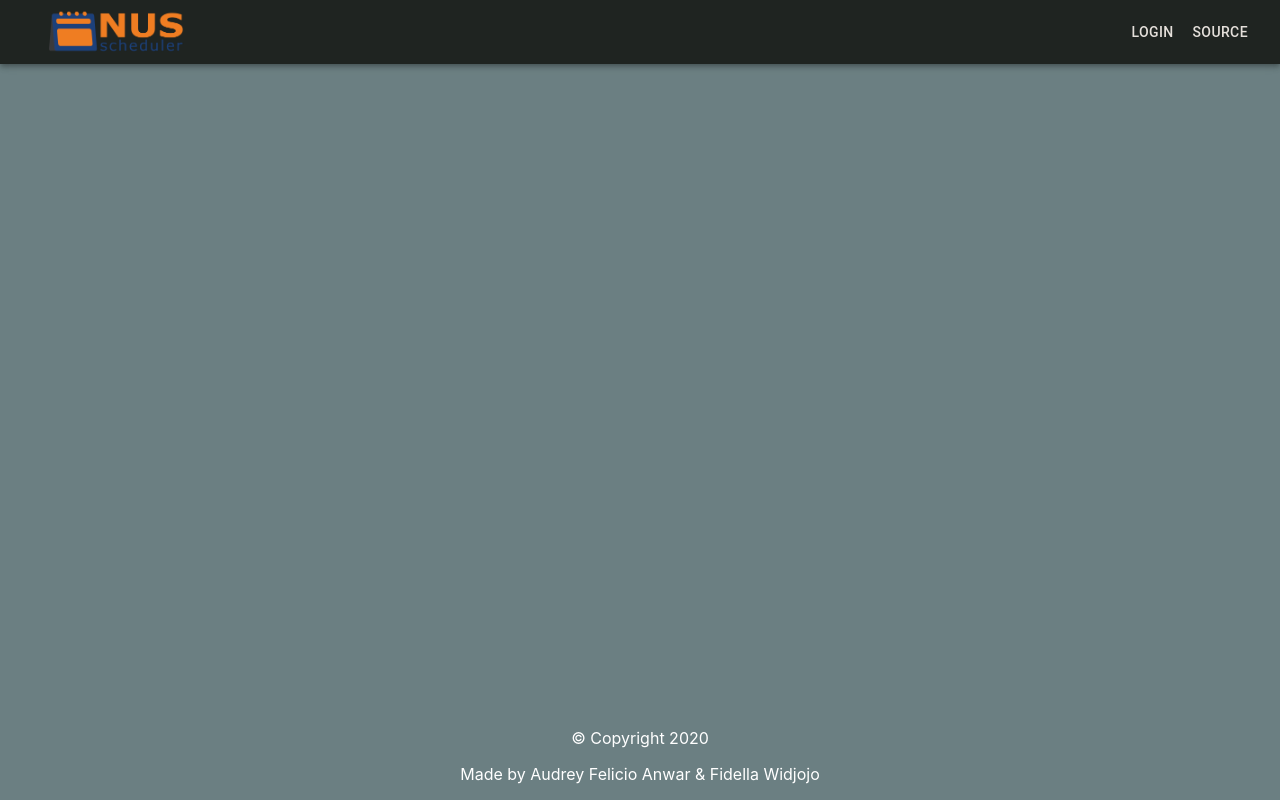
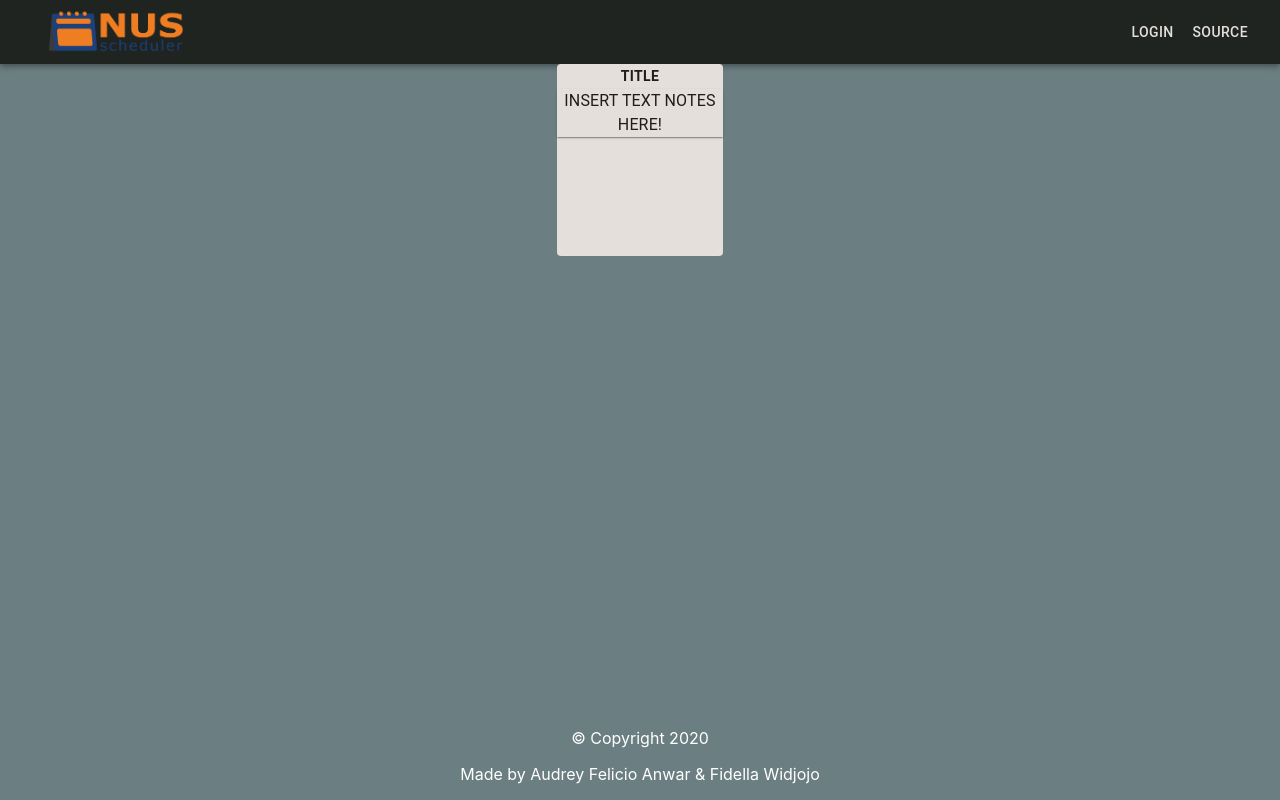
Before and after one commit to GoneWildOrbital2020/nus-scheduler-frontend, a React (Create React App) app: page /upload/notes in a window 1280 px wide. Built offline with nearby package versions, Linux system fonts and the light colour scheme.

Commit message:
create notes tile

```diff
--- a/src/App.js
+++ b/src/App.js
@@ -10,6 +10,7 @@ import Login from './components/login';
 import Signup from './components/signup';
 import Footer from './components/footer';
 import Upload from './components/upload';
+import NotesTile from './components/notesTile';
 
 /* eslint-disable no-underscore-dangle */
 const store = createStore(
@@ -42,6 +43,7 @@ function App() {
               <Route path="/login" exact component={Login} />
               <Route path="/signup" exact component={Signup} />
               <Route path="/upload" exact component={Upload} />
+              <Route path="/upload/notes" exact component={NotesTile} />
             </Switch>
           </div>
           <Footer />
--- /dev/null
+++ b/src/components/notesTile.js
@@ -0,0 +1,48 @@
+import React from 'react';
+import { makeStyles, Button, Paper, Typography } from '@material-ui/core';
+import { light } from '../colors';
+
+const useStyles = makeStyles(() => ({
+  root: {},
+  button: {
+    backgroundColor: `${light}`,
+    border: 0,
+    padding: 0,
+  },
+  buttonInside: {
+    display: 'flex',
+    flexDirection: 'column',
+    maxHeight: '12rem',
+    height: '12rem',
+    width: '13vw',
+  },
+  buttonTitle: {
+    fontWeight: 'bold',
+    overflowWrap: 'break-word',
+    maxHeight: '3rem',
+    overflow: 'auto',
+  },
+  paper: {
+    backgroundColor: `${light}`,
+    overflowWrap: 'break-word',
+    overflow: 'auto',
+  },
+}));
+
+const NotesTile = () => {
+  const classes = useStyles();
+  return (
+    <div className={classes.root}>
+      <Button variant="outlined" className={classes.button}>
+        <div className={classes.buttonInside}>
+          <div className={classes.buttonTitle}>Title</div>
+          <Paper square className={classes.paper}>
+            <Typography>Insert text notes here!</Typography>
+          </Paper>
+        </div>
+      </Button>
+    </div>
+  );
+};
+
+export default NotesTile;
```
